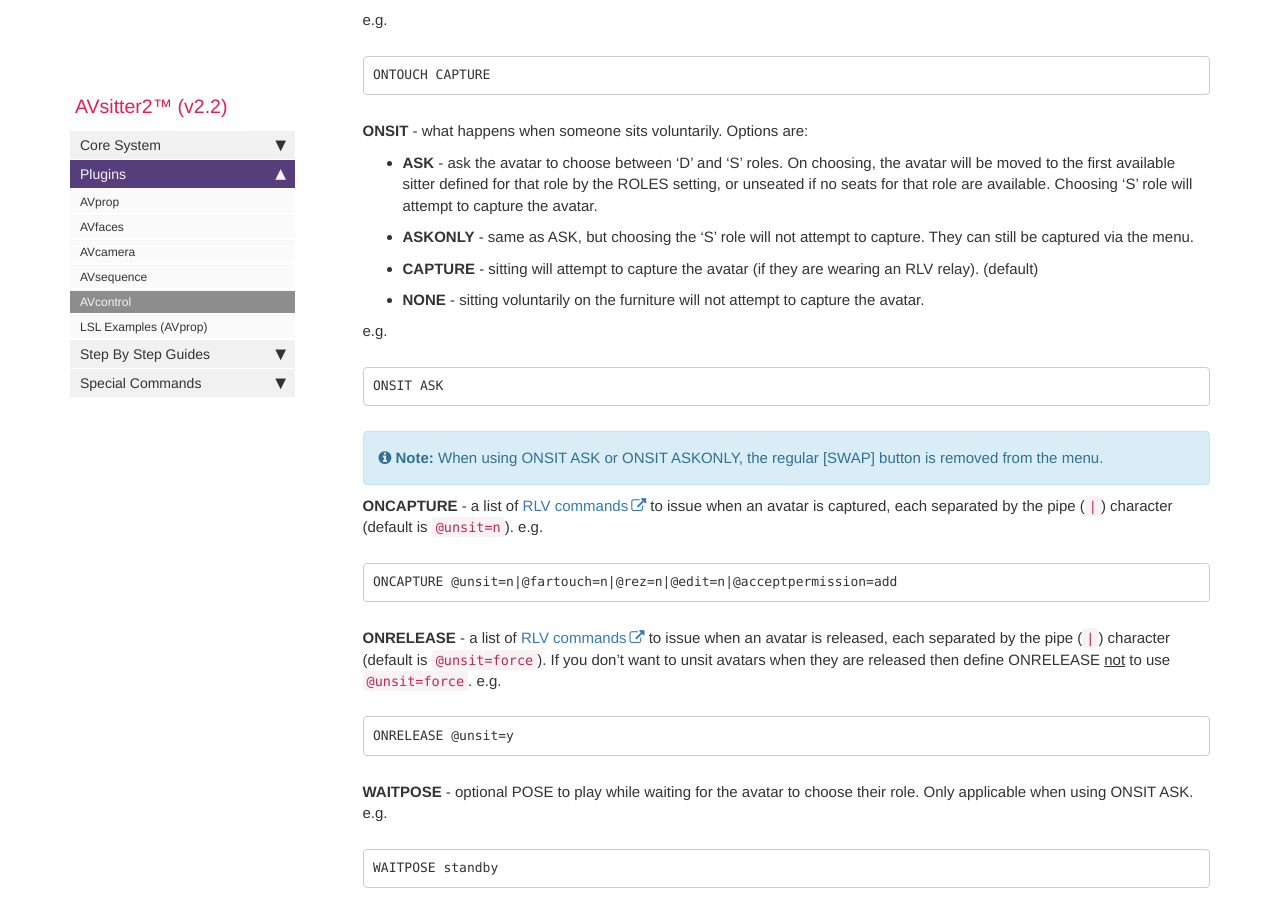
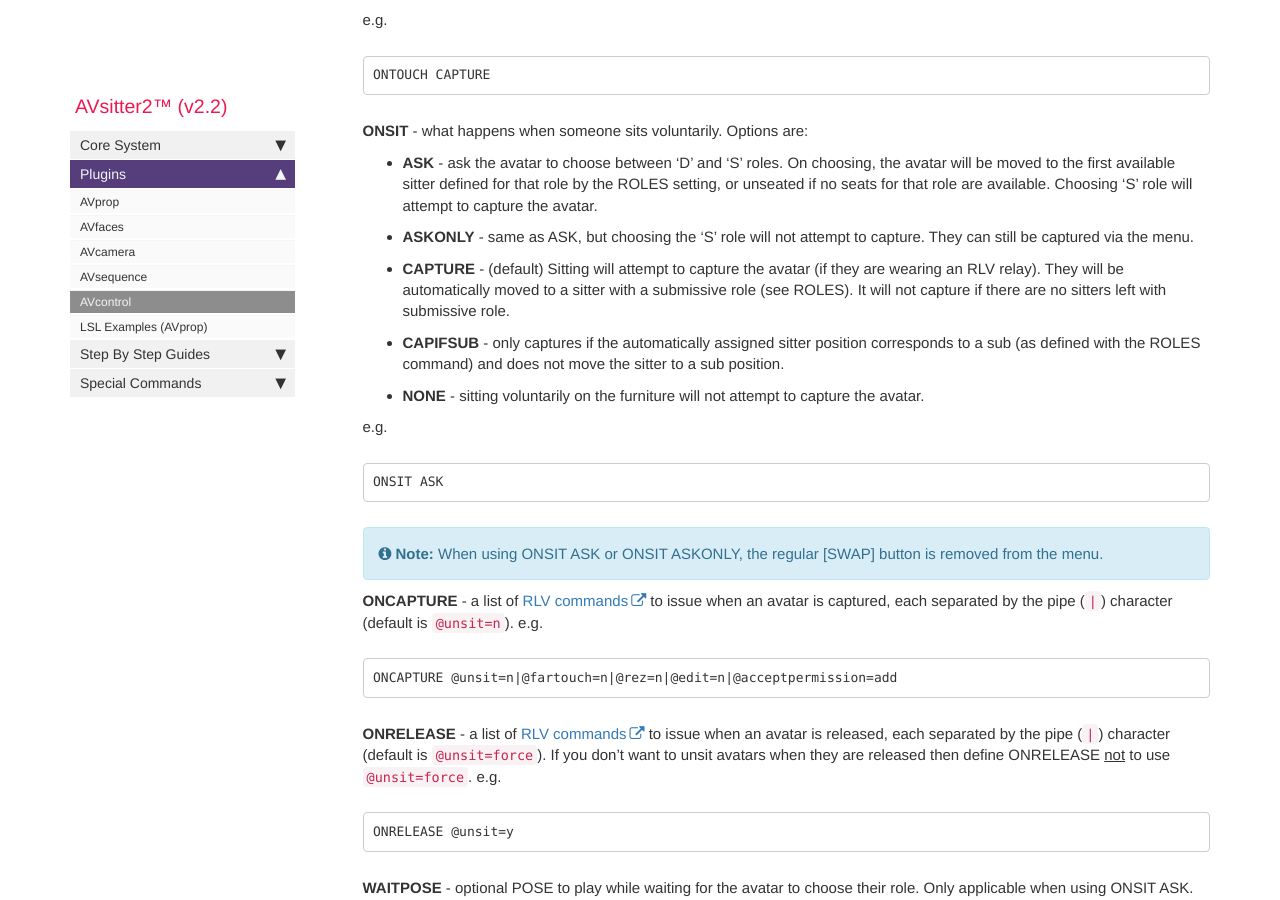
Before and after one commit to AVsitter/avsitter.github.io, a Jekyll site: the page built from pages/avsitter2/avsitter2_control.md, in a window 1280 px wide and 900 px high, scrolled down 2705 px. Built offline with Jekyll 4.4.1, drawn with Linux system fonts in a browser that asks for light colours; nearby versions of some CDN libraries; comment, search, counter and statistics services are not loaded.

Commit message:
Added CAPIFSUB as a parameter of ONSIT

```diff
--- a/pages/avsitter2/avsitter2_control.md
+++ b/pages/avsitter2/avsitter2_control.md
@@ -92,7 +92,8 @@ e.g.
 
 - **ASK** - ask the avatar to choose between 'D' and 'S' roles. On choosing, the avatar will be moved to the first available sitter defined for that role by the ROLES setting, or unseated if no seats for that role are available. Choosing 'S' role will attempt to capture the avatar.
 - **ASKONLY** - same as ASK, but choosing the 'S' role will not attempt to capture. They can still be captured via the menu.
-- **CAPTURE** - sitting will attempt to capture the avatar (if they are wearing an RLV relay). (default)
+- **CAPTURE** - (default) Sitting will attempt to capture the avatar (if they are wearing an RLV relay). They will be automatically moved to a sitter with a submissive role (see ROLES). It will not capture if there are no sitters left with submissive role.
+- **CAPIFSUB** - only captures if the automatically assigned sitter position corresponds to a sub (as defined with the ROLES command) and does not move the sitter to a sub position.
 - **NONE** - sitting voluntarily on the furniture will not attempt to capture the avatar.
 
 e.g.
```
